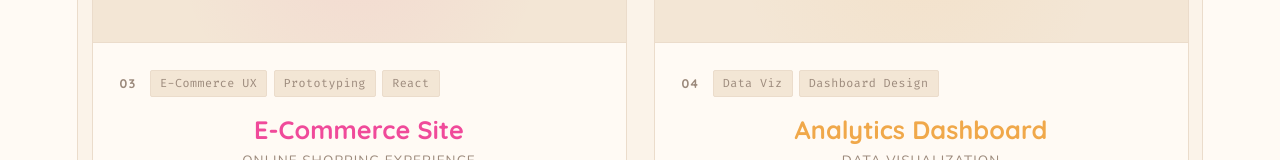
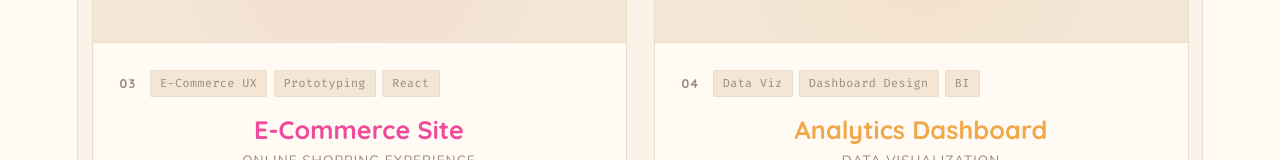
Before and after one commit to Rime6/my-portfolio, a React (Vite) app: page / in a window 1280 px wide. Shown: the part 3651-3811 px from the top of the page. Built offline with nearby package versions, Linux system fonts and the light colour scheme.

Commit message:
Fixed the navbar not adapting to dark mode on scroll down

```diff
--- a/src/components/CaseStudies.jsx
+++ b/src/components/CaseStudies.jsx
@@ -33,7 +33,7 @@
     title: 'Analytics Dashboard',
     subtitle: 'Data visualization',
     desc: 'A data-rich dashboard translating complex metrics into clear, actionable visual insights.',
-    tags: ['Data Viz', 'Dashboard Design'],
+    tags: ['Data Viz', 'Dashboard Design', 'BI'],
     color: '#f0a84a',
     placeholder: '📊',
   },
--- a/src/components/Navbar.css
+++ b/src/components/Navbar.css
@@ -14,6 +14,13 @@
   backdrop-filter: blur(12px);
   padding: 1rem 0;
   border-bottom: 1px solid var(--border);
+}
+
+@media (prefers-color-scheme: dark) {
+  .rn-nav--scrolled {
+    background: rgba(28, 24, 20, 0.92);
+    border-bottom-color: var(--border);
+  }
 }
 
 .rn-nav__logo {
```
